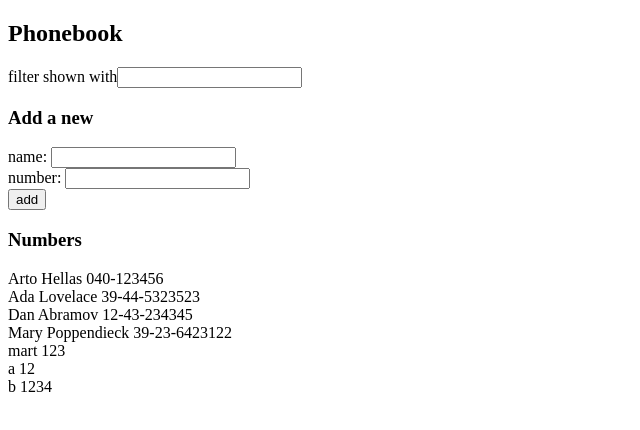
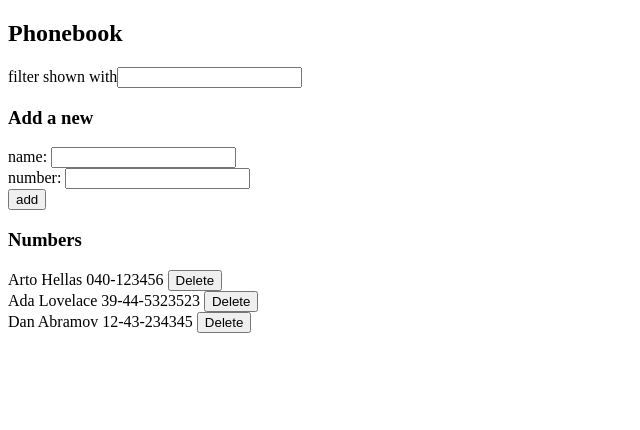
Before and after one commit to MartinhoMacedo/FSO, a React (Vite) app in the folder part2/phonebook/: page / in a window 1280 px wide. Shown: the top 430 px of the page, without its empty margins (0-640 px from the left). Built offline with nearby package versions, Linux system fonts and the light colour scheme; data requests are answered from the project's data file.

Commit message:
exercise 2.14

```diff
--- a/part2/phonebook/db.json
+++ b/part2/phonebook/db.json
@@ -14,26 +14,6 @@
       "name": "Dan Abramov",
       "number": "12-43-234345",
       "id": "3"
-    },
-    {
-      "name": "Mary Poppendieck",
-      "number": "39-23-6423122",
-      "id": "4"
-    },
-    {
-      "id": "45af",
-      "name": "mart",
-      "number": "123"
-    },
-    {
-      "id": "2cff",
-      "name": "a",
-      "number": "12"
-    },
-    {
-      "id": "853a",
-      "name": "b",
-      "number": "1234"
     }
   ]
 }
--- a/part2/phonebook/src/App.jsx
+++ b/part2/phonebook/src/App.jsx
@@ -1,14 +1,35 @@
 import { useState, useEffect } from 'react'
 import personsService from './services/persons'
 
+const DeleteButton = ({id, setPersons, persons}) => {
+  const deleteClick = () => {
+    personsService.deleteEntry(id).then(
+      removedPerson => {
+        setPersons(
+          persons.toSpliced(persons.findIndex(person => person.id === removedPerson.id), 1)
+        )
+      }
+    )
+  }
 
+  return <button onClick={deleteClick}>Delete</button>
+}
 
-const Person = ({person}) => <div> {person.name} {person.number} </div>
+const Person = ({person, persons, setPersons}) =>
+      <div>
+        {person.name} {person.number} <DeleteButton
+                                        id={person.id} setPersons={setPersons} persons={persons}
+                                      />
+      </div>
 
-const Persons = ({persons, newSearch}) =>{
+const Persons = ({persons, newSearch, setPersons}) =>{
   const tempPersons = newSearch === '' ? persons :
         persons.filter(person => person.name.toLowerCase().includes(newSearch.toLowerCase()))
-  return <div> {tempPersons.map(person => <Person person={person} key={person.name}/>)} </div>
+  return <div>
+           {tempPersons.map(person =>
+             <Person person={person} setPersons={setPersons} persons={persons} key={person.name}/>
+           )}
+        </div>
 }
 
 const Filter = ({newSearch, setNewSearch}) => {
@@ -93,8 +114,6 @@ const App = () => {
     alert(`${newName} is already added to phonebook`)
   }
 
-
-
   return (
     <div>
       <h2>Phonebook</h2>
@@ -110,7 +129,7 @@ const App = () => {
         <div> <button type="submit">add</button> </div>
       </form>
       <h3>Numbers</h3>
-      <Persons persons={persons} newSearch={newSearch}/>
+      <Persons persons={persons} newSearch={newSearch} setPersons={setPersons}/>
     </div>
   )
 }
--- a/part2/phonebook/src/services/persons.js
+++ b/part2/phonebook/src/services/persons.js
@@ -5,5 +5,7 @@ const create = newObject => axios.post(baseUrl, newObject).then(response => resp
 
 const getAll = () => axios.get(baseUrl).then(response => response.data)
 
+const deleteEntry = (id) => axios.delete(`${baseUrl}/${id}`).then(response => response.data)
 
-export default { create, getAll }
+
+export default { create, getAll, deleteEntry }
```
